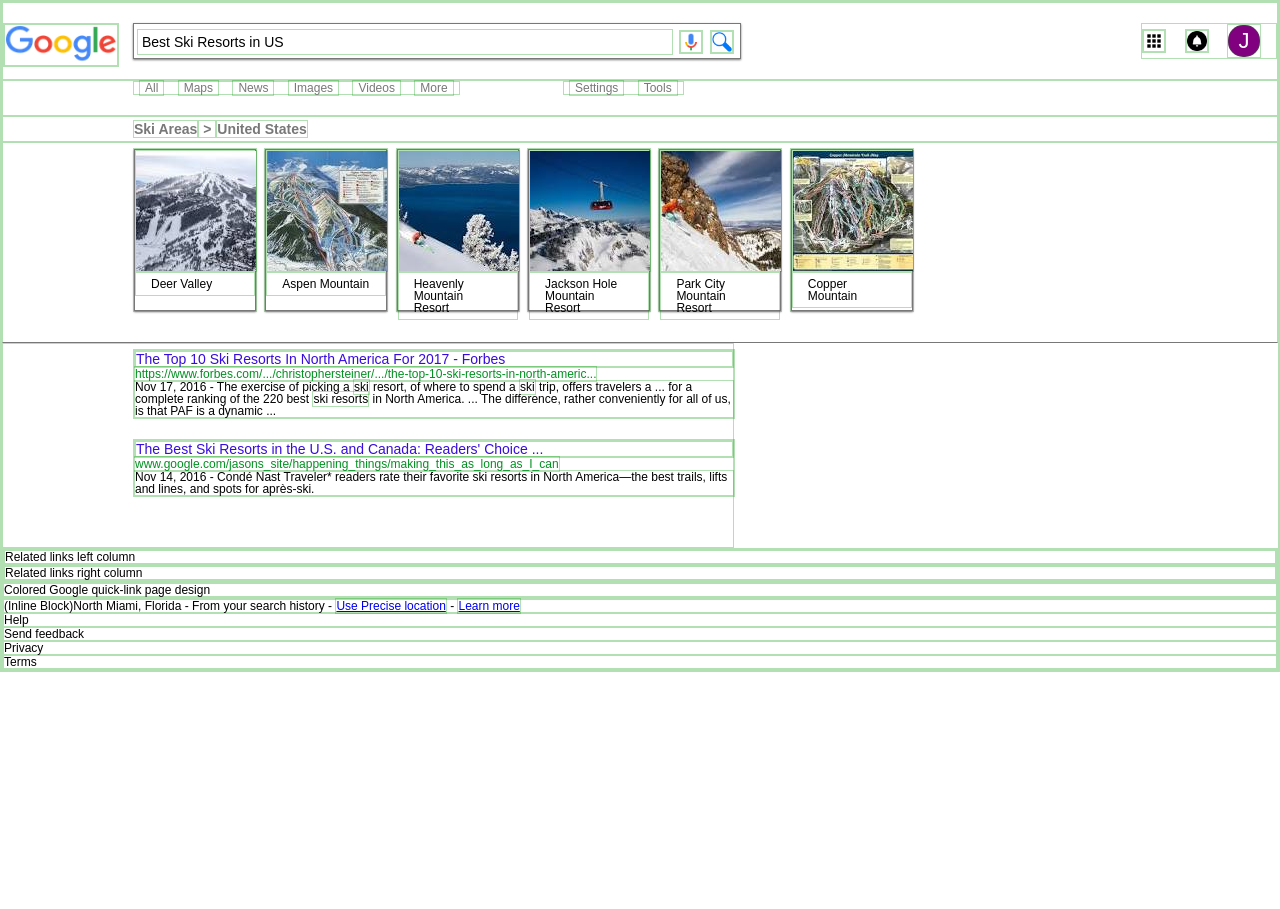
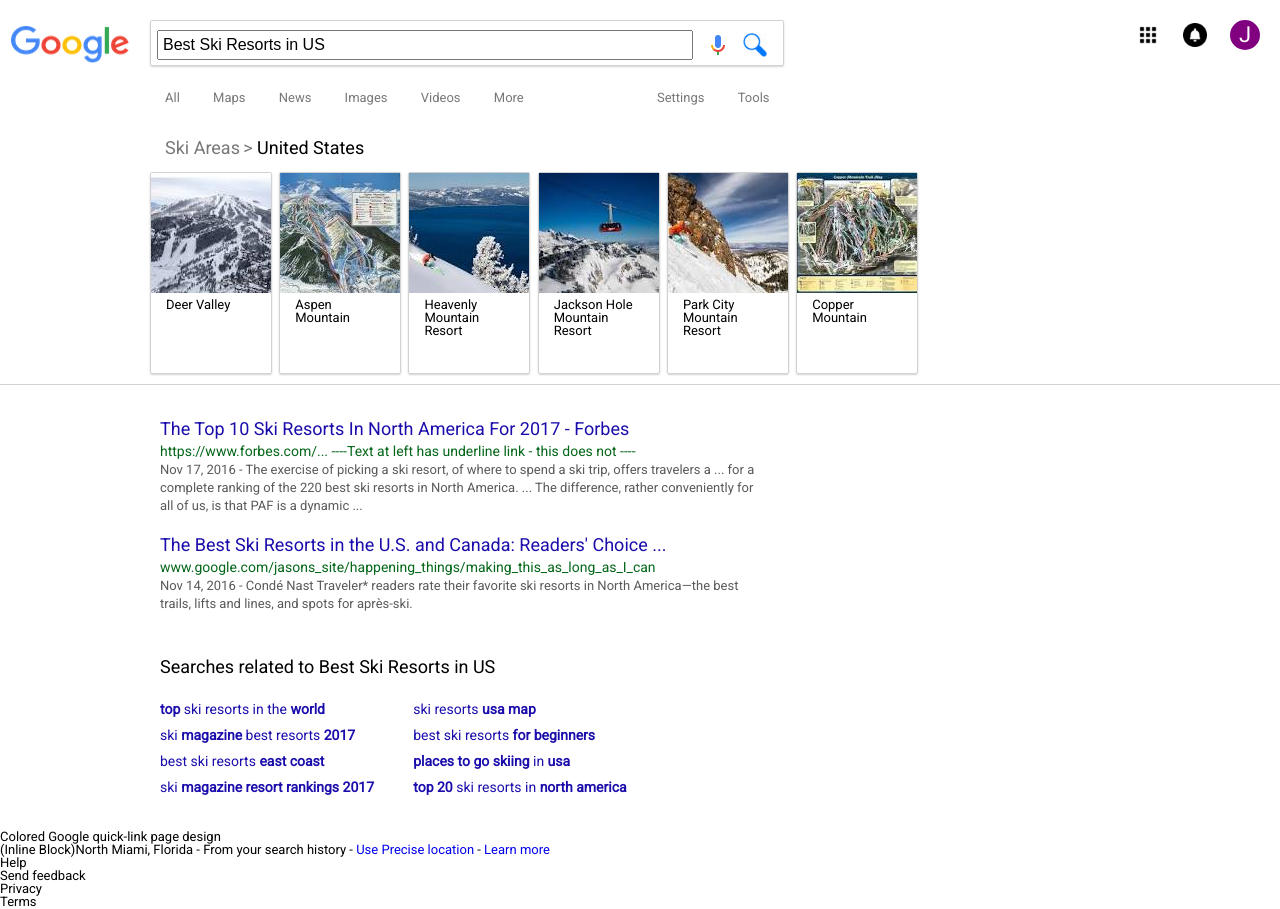
Before and after one commit to jn4248/Google-Results-Page, a plain HTML site: page index.html in a window 1280 px wide. Before the commit the page ends 800 px from the top, so only its background shows below. Drawn offline with Linux system fonts and the light colour scheme.

Commit message:
update page - imcomplete - missing lower google-linker and footer

```diff
--- a/css/master.css
+++ b/css/master.css
@@ -1,12 +1,39 @@
 
 * {
-  border: 1px solid rgba(0,153,0,0.3);
+  /*border: 1px solid rgba(0,153,0,0.3);*/
 }
 
 html, body {
-  font-size: 12px;
-  font-family: Arial, sans-serif;
+  font-size: 13px;
+  font-family: Roboto, Arial, sans-serif;
   min-width: 1000px;
+}
+b {
+  font-weight: bolder;     /* for search parameters matched in "related searches" */
+}
+em {                       /* for search parameters matched in "text search results" */
+  color: rgb(106, 106, 106);
+  font-weight: bold;
+}
+
+
+/*
+ *  Utility selectors for use throughout
+ */
+
+.grey-text {
+  color: rgb(120, 120, 120);
+}
+.black-text {
+  color: rgb(0, 0, 0);
+}
+.bluelink-text {
+  color: rgb(26, 13, 171);
+}
+.shadow-border {
+  border: 1px solid rgb(210, 210, 210);
+  box-shadow: 0 1px 2px rgb(210, 210, 210);
+  border-radius: 2px;
 }
 
 
@@ -14,32 +41,26 @@ html, body {
  *  main header
  */
 
-.grey-shadowed-border {
-  border: 1px solid rgb(120, 120, 120);
-  box-shadow: 0px 1px 2px rgb(120, 120, 120);
-}
-
 .header-main {
-  padding: 20px 0 20px;
+  padding: 20px 0 25px;
 }
 .header-link {
-    text-decoration-line: none;
     display: inline-block;
     vertical-align: middle;
 }
 .header-link-logo {             /*extends .header-link */
   position: absolute;
+  margin: 5px 0 0 10px;
   }
 .header-link-icon-searchbox {   /*extends .header-link */
-  margin-left: 3px;
+  margin-left: 10px;
 }
 .header-link-icon-user {        /*extends .header-link */
-  margin-right: 15px;
+  margin-right: 20px;
 }
-
 .header-icon {
-  width: 20px;
-  height: 20px;
+  width: 24px;
+  height: 24px;
   display: block;
 }
 .header-google-logo {
@@ -47,18 +68,16 @@ html, body {
 }
 .header-search-container {
   display: inline-block;
-  width: 600px;
-  height: 28px;         /* must match line-height */
-  line-height: 28px;    /* controls vertical-align of imput and search icons */
-  padding: 3px;
-  margin-left: 130px;
-  /*border: 1px solid rgb(120, 120, 120);
-  box-shadow: 1px 1px 1px rgb(120, 120, 120);*/
+  width: 620px;
+  height: 32px;         /* must match line-height */
+  line-height: 34px;    /* controls vertical-align of imput and search icons */
+  padding: 6px;
+  margin-left: 150px;
 }
 .header-search-input {
   display: inline-block;
   padding: 4px;
-  font-size: 14px;
+  font-size: 16px;
   width: 536px;
   /*border: 0;*/
   vertical-align: middle;
@@ -74,7 +93,6 @@ html, body {
   width: 30px;
   height: 30px;
   line-height: 30px;
-  font-family: Arial, sans-serif;
   font-size: 22px;
   color: white;
   vertical-align: middle;
@@ -86,22 +104,20 @@ html, body {
  */
 
  .nav-container {
-   padding-bottom: 20px;
+   padding-bottom: 30px;
  }
 .nav-alt-searches {
-  margin-left: 130px;
+  margin-left: 150px;
   display: inline-block;
 }
-.nav-utilities {
+.nav-utilities {                  /* Settings and Tools */
   margin-left: 100px;
   display: inline-block;
 }
 .nav-link {
   text-decoration-line: none;
-  font-size: 12px;
-  color: rgb(120, 120, 120);
-  padding: 0 5px;
-  margin: 0 5px;
+  padding: 0 8px;
+  margin: 0 7px;
 }
 
 
@@ -110,19 +126,10 @@ html, body {
  */
 
 .search-summary-container {
-  font-size: 14px;
-  font-weight: bold;
-  color: rgb(120, 120, 120);
-  padding: 5px 0 5px 130px;
+  padding: 5px 0 10px 165px;    /* extra left offset to match nav-link bar above */
 }
-.search-summary-link {
-  text-decoration-line: none;
-  font-size: 14px;
-  font-weight: bold;
-  color: rgb(120, 120, 120);
-}
-.search-summary-dark-font {
-  color: rgb(0, 0, 0);
+.search-summary-text {
+  font-size: 18px;
 }
 
 
@@ -131,11 +138,11 @@ html, body {
   */
 
 .results-pics-container {
-  padding: 5px 0 30px 130px;
-  border-bottom: 1px solid rgb(120, 120, 120);
+  padding: 5px 0 10px 150px;
+  border-bottom: 1px solid rgb(210, 210, 210);
+  margin-bottom: 30px;
 }
 .result-pic-link {
-  text-decoration-line: none;
   display: inline-block;
   vertical-align: top;
   margin-right: 4px;
@@ -143,9 +150,7 @@ html, body {
 }
 .result-pic-frame {
   width: 120px;
-  height: 160px;           /*Controls height of entire link nav bar*/
-  /*border: 1px solid rgb(120, 120, 120);
-  box-shadow: 1px 1px 1px rgb(120, 120, 120);*/
+  height: 200px;           /*Controls height of entire link nav bar*/
 
 }
 .result-pic-image {
@@ -154,8 +159,6 @@ html, body {
   display: block;
 }
 .result-pic-title {
-  color: rgb(0, 0, 0);
-  font-size: 12px;
   padding: 5px 15px;
 }
 
@@ -164,30 +167,64 @@ html, body {
  *  Text Results
  */
 
- .results-text-container {
-   padding: 5px 0 30px 130px;
+ .result-text-container {
+   padding: 5px 0 25px 160px;
    width: 600px;
  }
- .result-text {               /* element type: Section*/
+ .result-text {       /* container for each text search result */
    width: 100%;
    margin-bottom: 20px;
  }
  .result-text-link {
-   text-decoration-line: none;
+   font-size: 18px;
    display: block;
- }
- .result-text-title {
-   font-size: 14px;
-   color: rgb(55, 13, 222);
-   /*padding-bottom: 10px*/
+   margin-bottom: 6px;
  }
 .result-text-url {
-  color: rgb(0, 145, 32);
-  /*padding-bottom: 10px*/
+  font-size: 14px;
+  color: rgb(3, 102, 24);
+  display: block;
+  margin-bottom: 3px;
 }
-.result-text-intro {
-  /*padding-bottom: 10px*/
+.result-text-desc {
+  line-height: 1.4;
+  color: rgb(90, 90, 90);
 }
-.result-text-match-markup {
-  font-weight: bold;
+
+
+/*
+ *  Related Searches Links
+ */
+
+.related-searches-container {
+  padding: 0 0 30px 160px;
+
 }
+.related-searches-block {     /* left and right containers*/
+  width: 250px;
+  display: inline-block;
+}
+.related-searches-title {
+  font-size: 18px;
+  padding-bottom: 20px
+}
+.related-searches-link {
+  font-size: 14px;
+  line-height: 20px;
+  padding: 3px 0 3px 0;
+  display: block;
+}
+
+
+/*
+ *  Google Logo Page Link
+ */
+
+dd
+
+
+/*
+ *  Footer
+ */
+
+something
--- a/css/reset.css
+++ b/css/reset.css
@@ -22,6 +22,7 @@ time, mark, audio, video {
 	font-size: 100%;
 	font: inherit;
 	vertical-align: baseline;
+	text-decoration-line: none;
 }
 /* HTML5 display-role reset for older browsers */
 article, aside, details, figcaption, figure,
--- a/index.html
+++ b/index.html
@@ -5,16 +5,17 @@
     <title>Google Results - Best Ski Resorts in US</title>
     <link href="css/reset.css" rel="stylesheet" type="text/css">
     <link href="css/master.css" rel="stylesheet" type="text/css">
+    <link href="https://fonts.googleapis.com/css?family=Roboto" type="text/css" rel="stylesheet" >
   </head>
   <body>
 
     <!-- Header Section -->
     <header class="header-main">
         <a class="header-link header-link-logo" href="#">
-          <img class="header-google-logo" src="images/google-logo-results-small.png" alt="google logo link" style="width:112px;height:40px">  <!--was 120x44-->
+          <img class="header-google-logo" src="images/google-logo-results-small.png" alt="google logo link" style="width:120px;height:42px">  <!--was 120x44-->
         </a>
 
-      <div class="header-search-container grey-shadowed-border">
+      <div class="header-search-container shadow-border">
         <input class="header-search-input" type="search" type="search" name="search-query" value="Best Ski Resorts in US">
         <a class="header-link header-link-icon-searchbox" href="#">
           <img class="header-icon" src="images/icon-mic.png" alt="search by voice command">
@@ -39,94 +40,114 @@
      <!-- Nav bars: alternate search styles, and settings/tools  -->
     <div class="nav-container">
       <nav class="nav-alt-searches">
-        <a class="nav-link" href="#">All</a>
-        <a class="nav-link" href="#">Maps</a>
-        <a class="nav-link" href="#">News</a>
-        <a class="nav-link" href="#">Images</a>
-        <a class="nav-link" href="#">Videos</a>
-        <a class="nav-link" href="#">More</a>
+        <a class="nav-link grey-text" href="#">All</a>
+        <a class="nav-link grey-text" href="#">Maps</a>
+        <a class="nav-link grey-text" href="#">News</a>
+        <a class="nav-link grey-text" href="#">Images</a>
+        <a class="nav-link grey-text" href="#">Videos</a>
+        <a class="nav-link grey-text" href="#">More</a>
       </nav>
       <nav class="nav-utilities">
-        <a class="nav-link" href="#">Settings</a>
-        <a class="nav-link" href="#">Tools</a>
+        <a class="nav-link grey-text" href="#">Settings</a>
+        <a class="nav-link grey-text" href="#">Tools</a>
       </nav>
     </div>
 
-    <!-- Search Summary and Suggested Picture "pic" Links -->
+    <!-- Search Summary -->
     <div class="search-summary-container">
-      <a class="search-summary-link search-summary-text" href="#">Ski Areas</a><span class="search-summary-text"> &gt; </span><span class="search-summary-text black-text">United States</span>
+      <a class="search-summary-text grey-text" href="#">Ski Areas</a>
+      <span class="search-summary-text grey-text"> &gt; </span>
+      <span class="search-summary-text black-text">United States</span>
     </div>
 
+    <!-- Image-based Search Results (suggested by browser) -->
     <div class="results-pics-container">
       <a class="result-pic-link" href="#">
-        <div class="result-pic-frame grey-shadowed-border">
+        <div class="result-pic-frame shadow-border">
           <img class="result-pic-image" src="images/result1-deervalley.jpg" alt="Deer Valley Ski Resort">
-          <p class="result-pic-title">Deer Valley</p>
+          <p class="result-pic-title black-text">Deer Valley</p>
         </div>
       </a>
       <a class="result-pic-link" href="#">
-        <div class="result-pic-frame grey-shadowed-border">
+        <div class="result-pic-frame shadow-border">
           <img class="result-pic-image" src="images/result2-aspenmountain.jpg" alt="Aspen Mountain">
-          <p class="result-pic-title"> Aspen Mountain</p>
+          <p class="result-pic-title black-text"> Aspen Mountain</p>
         </div>
       </a>
       <a class="result-pic-link" href="#">
-        <div class="result-pic-frame grey-shadowed-border">
+        <div class="result-pic-frame shadow-border">
           <img class="result-pic-image" src="images/result3-heavenlymountainresort.jpg" alt="Heavenly Mountain Resort">
-          <p class="result-pic-title">Heavenly Mountain Resort</p>
+          <p class="result-pic-title black-text">Heavenly Mountain Resort</p>
         </div>
       </a>
       <a class="result-pic-link" href="#">
-        <div class="result-pic-frame grey-shadowed-border">
+        <div class="result-pic-frame shadow-border">
           <img class="result-pic-image" src="images/result4-jacksonholemountainresort.jpg" alt="Jackson Hole Mountain Resort">
-          <p class="result-pic-title">Jackson Hole Mountain Resort</p>
+          <p class="result-pic-title black-text">Jackson Hole Mountain Resort</p>
         </div>
       </a>
       <a class="result-pic-link" href="#">
-        <div class="result-pic-frame grey-shadowed-border">
+        <div class="result-pic-frame shadow-border">
           <img class="result-pic-image" src="images/result5-parkcitymountainresort.jpg" alt="Park City Mountain Resort">
-          <p class="result-pic-title">Park City Mountain Resort</p>
+          <p class="result-pic-title black-text">Park City Mountain Resort</p>
         </div>
       </a>
       <a class="result-pic-link" href="#">
-        <div class="result-pic-frame grey-shadowed-border">
+        <div class="result-pic-frame shadow-border">
           <img class="result-pic-image" src="images/result6-coppermountain.jpg" alt="Copper Mountain">
-          <p class="result-pic-title">Copper Mountain</p>
+          <p class="result-pic-title black-text">Copper Mountain</p>
         </div>
       </a>
     </div>
 
 
-
-      <div class="results-text-container">
+      <!-- Text-based search results -->
+      <div class="result-text-container">
         <div class="result-text">
-          <a class="result-text-link "href="#">
-            <h3 class="result-text-title">The Top 10 Ski Resorts In North America For 2017 - Forbes</h3>
+          <a class="result-text-link bluelink-text"href="#">
+            The Top 10 Ski Resorts In North America For 2017 - Forbes
           </a>
-          <cite class="result-text-url">https://www.forbes.com/.../christophersteiner/.../the-top-10-ski-resorts-in-north-americ...</cite>
-          <p class="result-text-intro">Nov 17, 2016 - The exercise of picking a <span class="word-match">ski</span> resort, of where to spend a <span class="word-match">ski</span> trip, offers travelers a ... for a complete ranking of the 220 best <span class="word-match">ski resorts</span> in North America. ... The difference, rather conveniently for all of us, is that PAF is a dynamic ...</p>
+          <cite class="result-text-url">https://www.forbes.com/...  ----Text at left has underline link - this does not ----</cite>
+          <p class="result-text-desc">Nov 17, 2016 - The exercise of picking a <span class="word-match">ski</span> resort, of where to spend a <span class="word-match">ski</span> trip, offers travelers a ... for a complete ranking of the 220 best <span class="word-match">ski resorts</span> in North America. ... The difference, rather conveniently for all of us, is that PAF is a dynamic ...</p>
         </div>
         <div class="result-text">
-          <a class="result-text-link "href="#">
-            <h3 class="result-text-title">The Best Ski Resorts in the U.S. and Canada: Readers&apos; Choice ...</h3>
+          <a class="result-text-link bluelink-text"href="#">
+            The Best Ski Resorts in the U.S. and Canada: Readers&apos; Choice ...
           </a>
           <cite class="result-text-url">www.google.com/jasons_site/happening_things/making_this_as_long_as_I_can</cite>
-          <p class="result-text-intro">Nov 14, 2016 - Cond&eacute; Nast Traveler* readers rate their favorite ski resorts in North America&mdash;the best trails, lifts and lines, and spots for apr&egrave;s-ski.</p>
+          <p class="result-text-desc">Nov 14, 2016 - Cond&eacute; Nast Traveler* readers rate their favorite ski resorts in North America&mdash;the best trails, lifts and lines, and spots for apr&egrave;s-ski.</p>
         </div>
       </div>
 
+      <!-- Empty Template for text search results
+      <div class="result-text">
+        <a class="result-text-link bluelink-text"href="#">
+
+        </a>
+        <cite class="result-text-url"></cite>
+        <p class="grey-text"></p>
+      </div>
+      End of Template -->
 
 
-
-
-      <div class="">
-        <div class="related-left-col">
-          <p>Related links left column</p>
+      <div class="related-searches-container bluelink-text">
+        <h2 class="related-searches-title black-text">Searches related to Best Ski Resorts in US</h2>
+        <!-- Left Block -->
+        <div class="related-searches-block">
+          <a class="related-searches-link"><b>top</b> ski resorts in the <b>world</b></a>
+          <a class="related-searches-link">ski <b>magazine</b> best resorts <b>2017</b></a>
+          <a class="related-searches-link">best ski resorts <b>east coast</b></a>
+          <a class="related-searches-link">ski <b>magazine resort rankings 2017</b></a>
         </div>
-        <div class="related-right-col">
-          <p>Related links right column</p>
+        <!-- Right Block -->
+        <div class="related-searches-block">
+          <a class="related-searches-link">ski resorts <b>usa map</b></a>
+          <a class="related-searches-link">best ski resorts <b>for beginners</b></a>
+          <a class="related-searches-link"><b>places to go skiing</b> in <b>usa</b></a>
+          <a class="related-searches-link"><b>top 20</b> ski resorts in <b>north america</b></a>
         </div>
       </div>
+
       <div class="">
         <p>Colored Google quick-link page design</p>
       </div>
```
